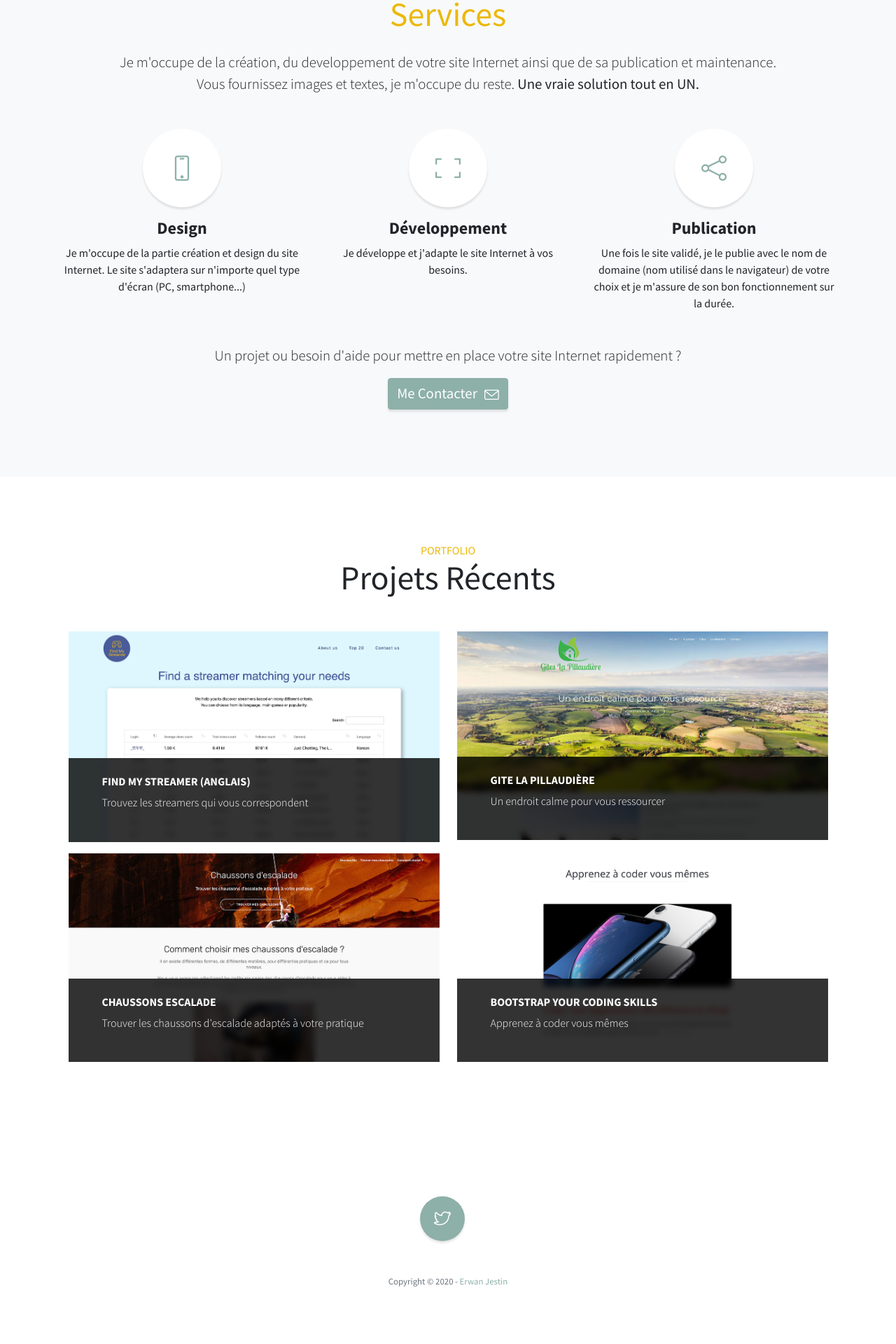
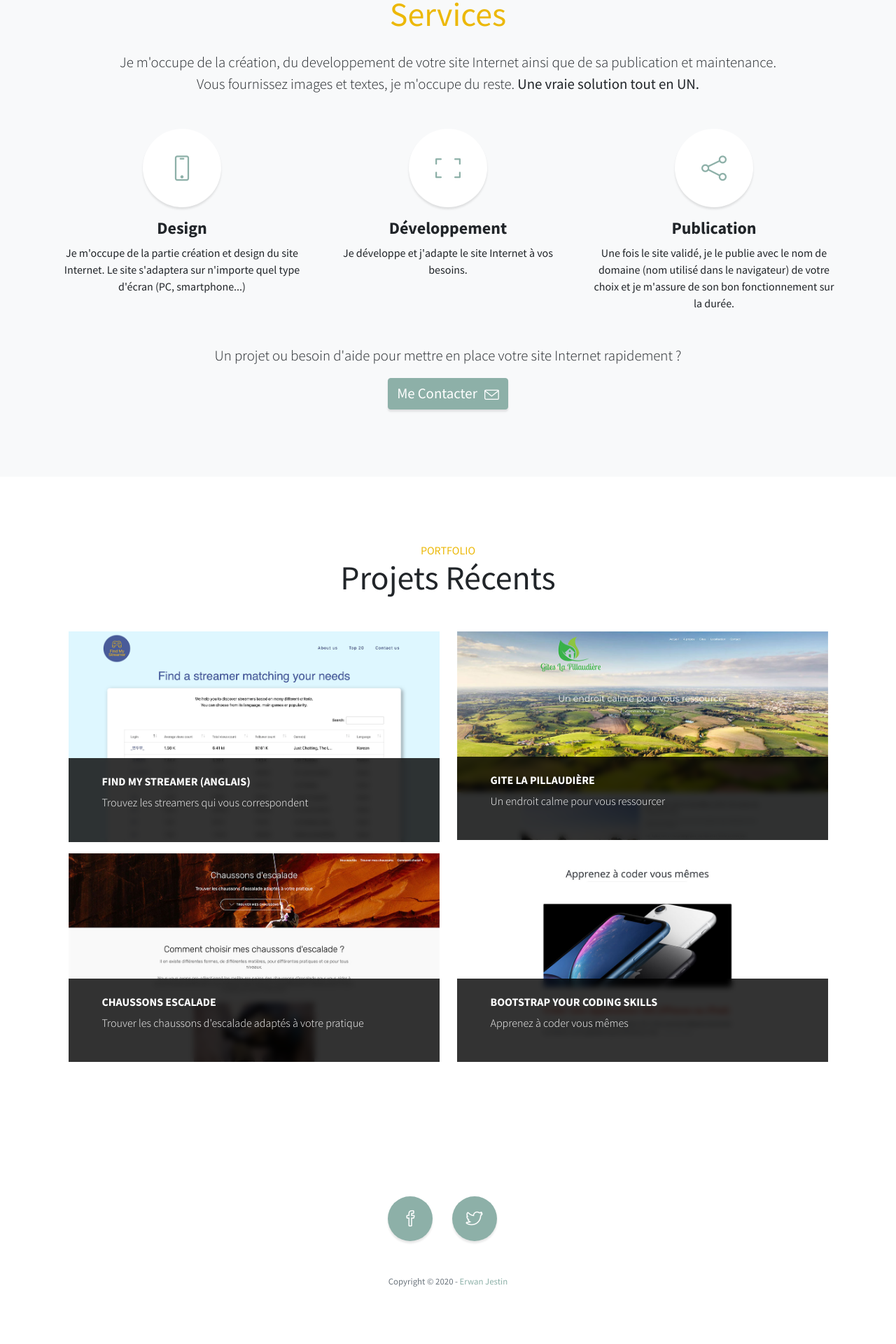
Before and after one commit to ErwanJes/ej-portfolio, a Jekyll site: the page built from index.markdown, in a window 1280 px wide. Shown: the part 1787-3707 px from the top of the page at 70% size. Built offline with Jekyll 4.4.1, drawn with Linux system fonts in a browser that asks for light colours; a script that is not in the unit is left out.

Commit message:
Add facebook link

```diff
--- a/_config.yml
+++ b/_config.yml
@@ -26,6 +26,7 @@ description: >- # this means to ignore newlines until "baseurl:"
 baseurl: "" # the subpath of your site, e.g. /blog
 url: "http://erwanjestin.com" # the base hostname & protocol for your site, e.g. http://example.com
 twitter_username: ErwanJes
+facebook_username:  ErwanJestinDev
 github_username:  ErwanJes
 
 # Build settings
--- a/_includes/footer.html
+++ b/_includes/footer.html
@@ -2,11 +2,11 @@
 <footer class="footer text-center">
   <div class="container">
     <ul class="list-inline mb-5">
-      <!-- <li class="list-inline-item">
-        <a class="social-link rounded-circle text-white mr-3" href="#">
+      <li class="list-inline-item">
+        <a class="social-link rounded-circle text-white mr-3" href="https://www.facebook.com/ {{ site.facebook_username }}" target="_blank" rel="noopener">
           <i class="icon-social-facebook"></i>
         </a>
-      </li> -->
+      </li>
       <li class="list-inline-item">
         <a class="social-link rounded-circle text-white mr-3" href="https://twitter.com/{{ site.twitter_username }}" target="_blank" rel="noopener">
           <i class="icon-social-twitter"></i>
```
